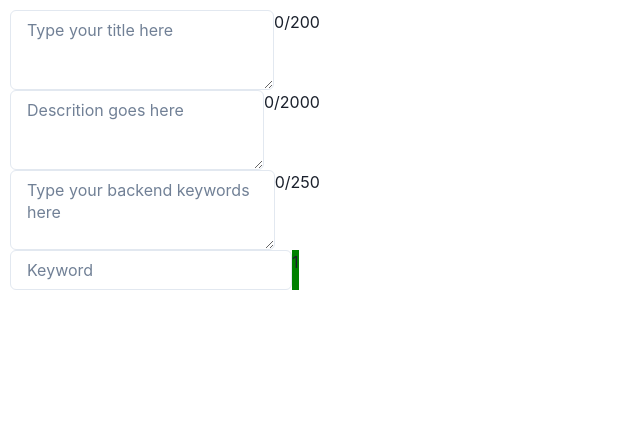
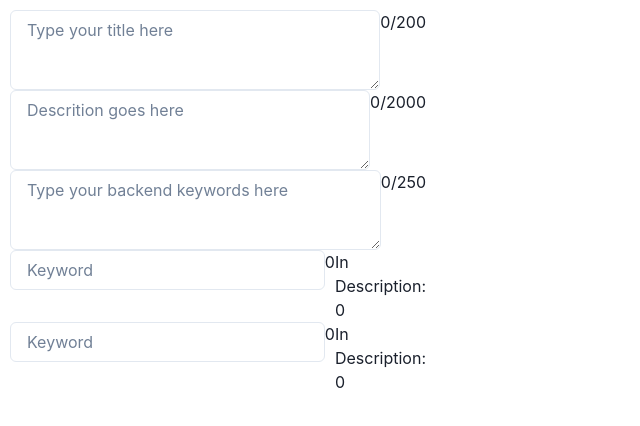
Before and after one commit to 99daycoder/description-creator, a React (Create React App) app: page / in a window 1280 px wide. Shown: the top 426 px of the page, without its empty margins (0-640 px from the left). Built offline with nearby package versions, Linux system fonts and the light colour scheme.

Commit message:
text keyword now showing correct number of keywords in description

```diff
--- a/src/components/Form.js
+++ b/src/components/Form.js
@@ -49,6 +49,7 @@ export default function Form() {
         charLimit={250}
       />
          <KeywordInput textValue = {valueTitle}  />
+         <KeywordInput textValue = {valueDescription}  />
 
     </Flex>
   );
--- a/src/components/KeywordInput.js
+++ b/src/components/KeywordInput.js
@@ -4,7 +4,7 @@ export default function KeywordInput({ textValue }) {
   const [key1, setKey1] = useState("");
   const handleChangeKey1 = (event) => setKey1(event.target.value);
   const regex = new RegExp(key1, "g");
-  const found = textValue.match(regex);
+  const found = textValue?.match(regex);
   /*
 - To display number of times used in Title:
     We need a state that holds the number-of-times for the title
@@ -23,6 +23,16 @@ export default function KeywordInput({ textValue }) {
     1) Get the value of the current keyword text area.
         Create a function to get textArea value.
     2) Compare that with the Text Value from Title TextArea
+
+    3) Compare All Keywords With ALL TextArea values.
+      Start by comparing one keyword with Title and Description
+        Output: QTY in Title  , QTY in Description
+
+      Then, compare two keywords with Title and Description
+      Then, compare all keywords with Title and Description
+      Then, compare all keywords with Title and Description and Keywords TextArea
+
+
 */
 
   return (
@@ -30,11 +40,15 @@ export default function KeywordInput({ textValue }) {
       <Flex>
         <Input placeholder="Keyword" onChange={handleChangeKey1} />
 
+        {key1.length>0  ?
         <Text
-          bg={found.length < 6 ? "green" : found.length < 11 ? "orange" : "red"}
+          bg={found?.length < 6 ? "green" : found?.length < 11 ? "orange" : "red"}
         >
-          {found.length}
+        In Title: {found?.length}
         </Text>
+ : '0' }
+ <Text> In Description: 0</Text>
+
       </Flex>
     </Flex>
   );
```
